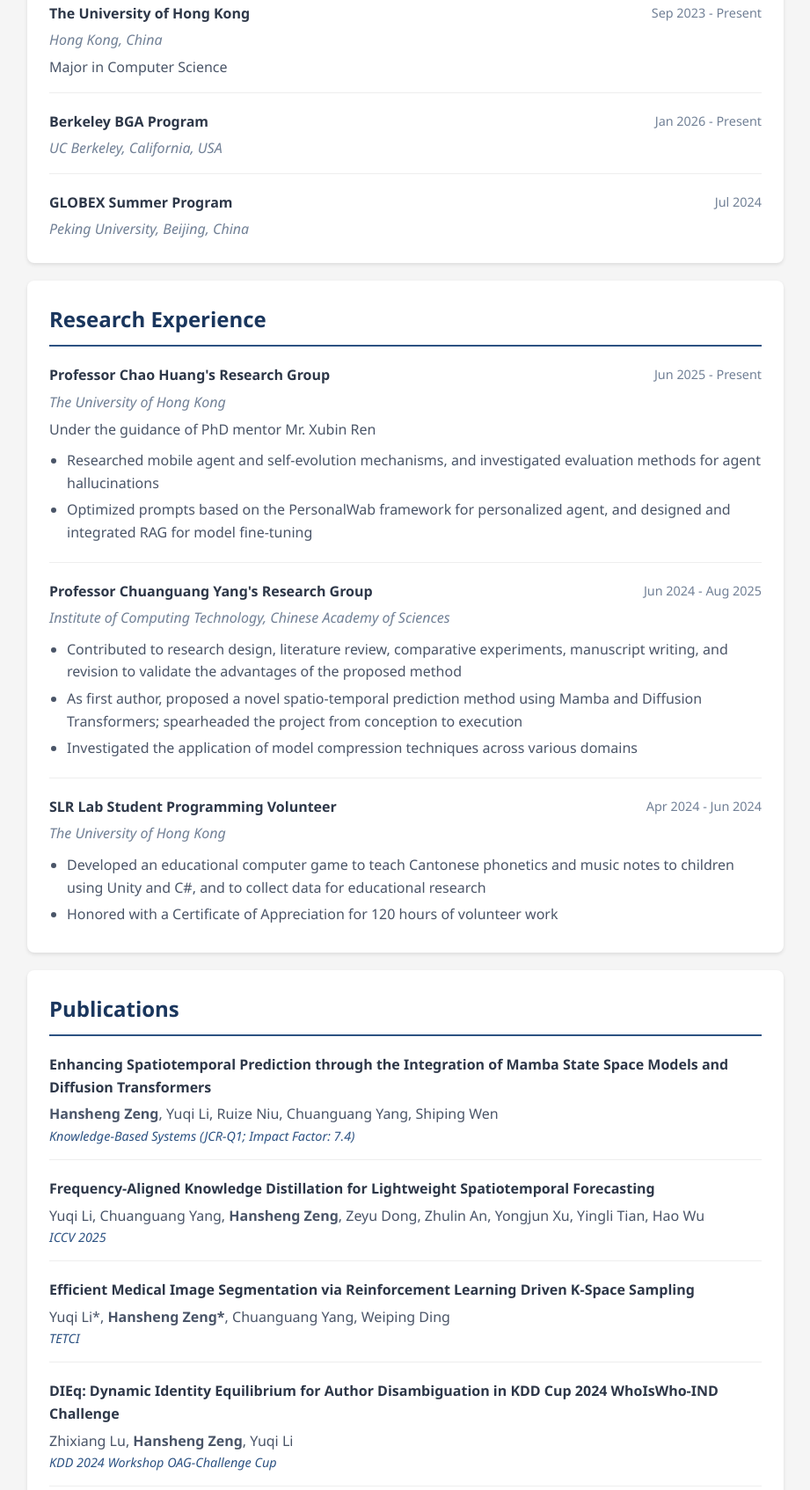
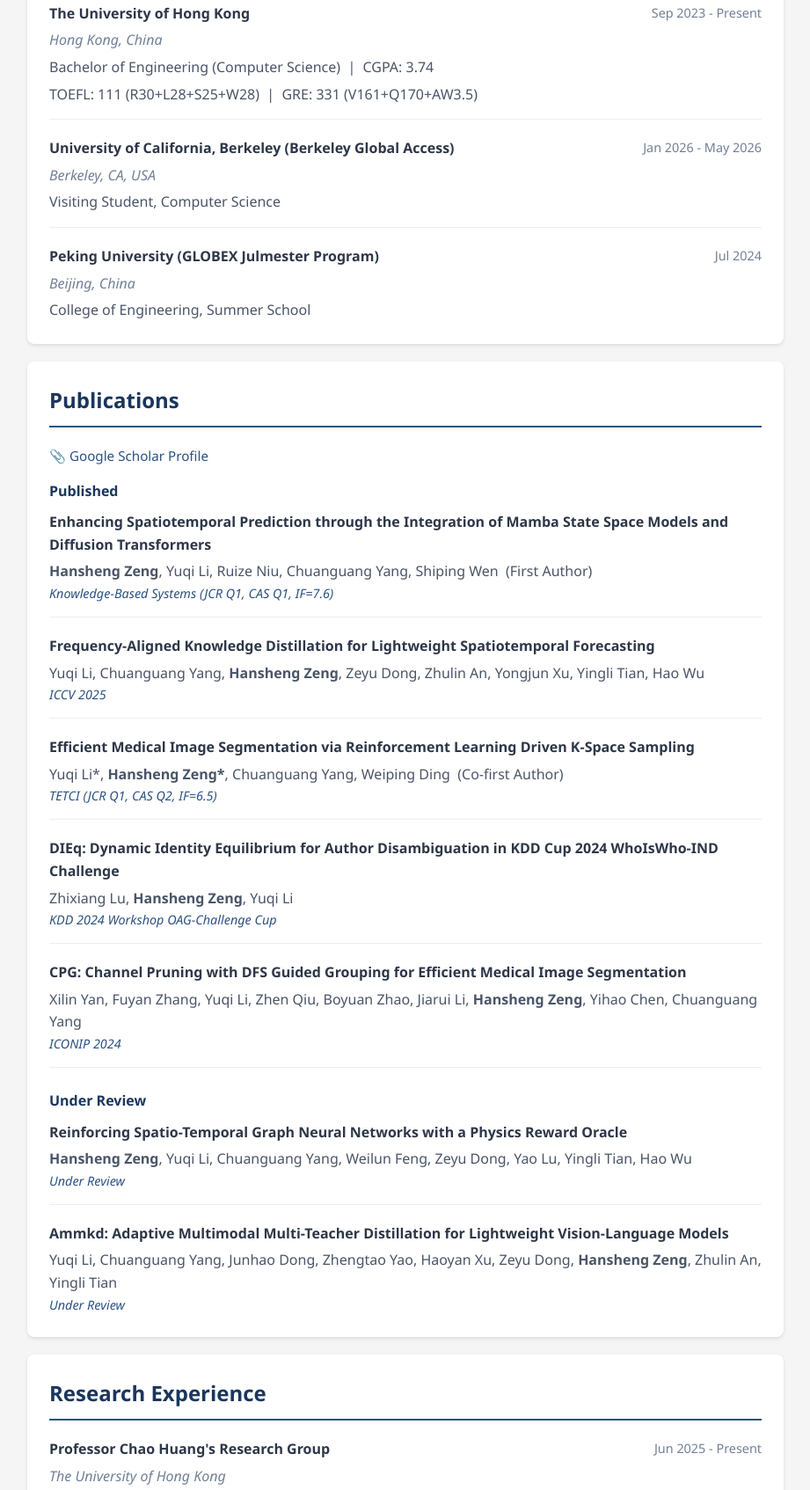
Before and after one commit to Hanson1331/Hanson1331.github.io, a plain HTML site: page index.html in a window 1280 px wide. Shown: the part 746-2440 px from the top of the page at 88% size, without its empty margins (179-1100 px from the left). Drawn offline with Linux system fonts and the light colour scheme.

Commit message:
Update personal website: revise content, remove Skills section and GitHub Pages link
Co-Authored-By: Claude Opus 4.6 <noreply@anthropic.com>

```diff
--- a/index.html
+++ b/index.html
@@ -112,34 +112,35 @@
             color: #4a5568;
             margin-top: 5px;
         }
-        ul {
-            margin-left: 20px;
-            margin-top: 10px;
-        }
-        li {
-            margin-bottom: 5px;
-            color: #4a5568;
-        }
         .publication-venue {
             color: #2c5282;
             font-style: italic;
             font-size: 0.9rem;
         }
-        .skills-grid {
-            display: grid;
-            gap: 15px;
-        }
-        .skill-category {
+        .publication-section-title {
+            font-size: 1rem;
+            color: #1a365d;
+            margin-top: 15px;
             margin-bottom: 10px;
-        }
-        .skill-category strong {
-            color: #2d3748;
+            font-weight: 600;
         }
         footer {
             text-align: center;
             padding: 20px;
             color: #718096;
             font-size: 0.9rem;
+        }
+        .scholar-link {
+            margin-bottom: 15px;
+            font-size: 0.95rem;
+        }
+        .scholar-link a {
+            color: #2c5282;
+            text-decoration: none;
+            font-weight: 500;
+        }
+        .scholar-link a:hover {
+            text-decoration: underline;
         }
         @media (max-width: 600px) {
             header h1 {
@@ -159,8 +160,8 @@
             <p>Junior, The University of Hong Kong, Hong Kong, China</p>
             <div class="contact-info">
                 <a href="mailto:hansonz641@gmail.com">hansonz641@gmail.com</a> |
-                <a href="tel:+13412379163">(341) 237-9163</a> |
-                <a href="https://Hanson1331.github.io">Hanson1331.github.io</a>
+                <a href="mailto:hanson_z7@berkeley.edu">hanson_z7@berkeley.edu</a> |
+                <a href="tel:+13412379163">(341) 237-9163</a>
             </div>
         </div>
     </header>
@@ -169,10 +170,11 @@
         <section id="research-interests">
             <h2>Research Interests</h2>
             <div class="interests">
-                <span class="interest-tag">Personalized Agent</span>
-                <span class="interest-tag">Knowledge Distillation</span>
-                <span class="interest-tag">Model Pruning</span>
-                <span class="interest-tag">Spatio-temporal Prediction</span>
+                <span class="interest-tag">AI Agent</span>
+                <span class="interest-tag">Computer Vision</span>
+                <span class="interest-tag">LLM & NLP</span>
+                <span class="interest-tag">Spatio-Temporal Data Mining</span>
+                <span class="interest-tag">Model Compression</span>
             </div>
         </section>
 
@@ -184,21 +186,72 @@
                     <span class="item-date">Sep 2023 - Present</span>
                 </div>
                 <div class="item-location">Hong Kong, China</div>
-                <div class="item-details">Major in Computer Science</div>
+                <div class="item-details">Bachelor of Engineering (Computer Science) &nbsp;|&nbsp; CGPA: 3.74</div>
+                <div class="item-details">TOEFL: 111 (R30+L28+S25+W28) &nbsp;|&nbsp; GRE: 331 (V161+Q170+AW3.5)</div>
             </div>
             <div class="education-item">
                 <div class="item-header">
-                    <span class="item-title">Berkeley BGA Program</span>
-                    <span class="item-date">Jan 2026 - Present</span>
+                    <span class="item-title">University of California, Berkeley (Berkeley Global Access)</span>
+                    <span class="item-date">Jan 2026 - May 2026</span>
                 </div>
-                <div class="item-location">UC Berkeley, California, USA</div>
+                <div class="item-location">Berkeley, CA, USA</div>
+                <div class="item-details">Visiting Student, Computer Science</div>
             </div>
             <div class="education-item">
                 <div class="item-header">
-                    <span class="item-title">GLOBEX Summer Program</span>
+                    <span class="item-title">Peking University (GLOBEX Julmester Program)</span>
                     <span class="item-date">Jul 2024</span>
                 </div>
-                <div class="item-location">Peking University, Beijing, China</div>
+                <div class="item-location">Beijing, China</div>
+                <div class="item-details">College of Engineering, Summer School</div>
+            </div>
+        </section>
+
+        <section id="publications">
+            <h2>Publications</h2>
+            <div class="scholar-link">
+                📎 <a href="https://scholar.google.com/citations?user=0HHaRP0AAAAJ&hl=zh-TW" target="_blank">Google Scholar Profile</a>
+            </div>
+
+            <div class="publication-section-title">Published</div>
+
+            <div class="publication-item">
+                <div class="item-title">Enhancing Spatiotemporal Prediction through the Integration of Mamba State Space Models and Diffusion Transformers</div>
+                <div class="item-details"><strong>Hansheng Zeng</strong>, Yuqi Li, Ruize Niu, Chuanguang Yang, Shiping Wen &nbsp;(First Author)</div>
+                <div class="publication-venue">Knowledge-Based Systems (JCR Q1, CAS Q1, IF=7.6)</div>
+            </div>
+            <div class="publication-item">
+                <div class="item-title">Frequency-Aligned Knowledge Distillation for Lightweight Spatiotemporal Forecasting</div>
+                <div class="item-details">Yuqi Li, Chuanguang Yang, <strong>Hansheng Zeng</strong>, Zeyu Dong, Zhulin An, Yongjun Xu, Yingli Tian, Hao Wu</div>
+                <div class="publication-venue">ICCV 2025</div>
+            </div>
+            <div class="publication-item">
+                <div class="item-title">Efficient Medical Image Segmentation via Reinforcement Learning Driven K-Space Sampling</div>
+                <div class="item-details">Yuqi Li*, <strong>Hansheng Zeng*</strong>, Chuanguang Yang, Weiping Ding &nbsp;(Co-first Author)</div>
+                <div class="publication-venue">TETCI (JCR Q1, CAS Q2, IF=6.5)</div>
+            </div>
+            <div class="publication-item">
+                <div class="item-title">DIEq: Dynamic Identity Equilibrium for Author Disambiguation in KDD Cup 2024 WhoIsWho-IND Challenge</div>
+                <div class="item-details">Zhixiang Lu, <strong>Hansheng Zeng</strong>, Yuqi Li</div>
+                <div class="publication-venue">KDD 2024 Workshop OAG-Challenge Cup</div>
+            </div>
+            <div class="publication-item">
+                <div class="item-title">CPG: Channel Pruning with DFS Guided Grouping for Efficient Medical Image Segmentation</div>
+                <div class="item-details">Xilin Yan, Fuyan Zhang, Yuqi Li, Zhen Qiu, Boyuan Zhao, Jiarui Li, <strong>Hansheng Zeng</strong>, Yihao Chen, Chuanguang Yang</div>
+                <div class="publication-venue">ICONIP 2024</div>
+            </div>
+
+            <div class="publication-section-title" style="margin-top: 25px;">Under Review</div>
+
+            <div class="publication-item">
+                <div class="item-title">Reinforcing Spatio-Temporal Graph Neural Networks with a Physics Reward Oracle</div>
+                <div class="item-details"><strong>Hansheng Zeng</strong>, Yuqi Li, Chuanguang Yang, Weilun Feng, Zeyu Dong, Yao Lu, Yingli Tian, Hao Wu</div>
+                <div class="publication-venue">Under Review</div>
+            </div>
+            <div class="publication-item">
+                <div class="item-title">Ammkd: Adaptive Multimodal Multi-Teacher Distillation for Lightweight Vision-Language Models</div>
+                <div class="item-details">Yuqi Li, Chuanguang Yang, Junhao Dong, Zhengtao Yao, Haoyan Xu, Zeyu Dong, <strong>Hansheng Zeng</strong>, Zhulin An, Yingli Tian</div>
+                <div class="publication-venue">Under Review</div>
             </div>
         </section>
 
@@ -210,23 +263,13 @@
                     <span class="item-date">Jun 2025 - Present</span>
                 </div>
                 <div class="item-location">The University of Hong Kong</div>
-                <div class="item-details">Under the guidance of PhD mentor Mr. Xubin Ren</div>
-                <ul>
-                    <li>Researched mobile agent and self-evolution mechanisms, and investigated evaluation methods for agent hallucinations</li>
-                    <li>Optimized prompts based on the PersonalWab framework for personalized agent, and designed and integrated RAG for model fine-tuning</li>
-                </ul>
             </div>
             <div class="experience-item">
                 <div class="item-header">
                     <span class="item-title">Professor Chuanguang Yang's Research Group</span>
-                    <span class="item-date">Jun 2024 - Aug 2025</span>
+                    <span class="item-date">Jun 2024 - Present</span>
                 </div>
                 <div class="item-location">Institute of Computing Technology, Chinese Academy of Sciences</div>
-                <ul>
-                    <li>Contributed to research design, literature review, comparative experiments, manuscript writing, and revision to validate the advantages of the proposed method</li>
-                    <li>As first author, proposed a novel spatio-temporal prediction method using Mamba and Diffusion Transformers; spearheaded the project from conception to execution</li>
-                    <li>Investigated the application of model compression techniques across various domains</li>
-                </ul>
             </div>
             <div class="experience-item">
                 <div class="item-header">
@@ -234,39 +277,6 @@
                     <span class="item-date">Apr 2024 - Jun 2024</span>
                 </div>
                 <div class="item-location">The University of Hong Kong</div>
-                <ul>
-                    <li>Developed an educational computer game to teach Cantonese phonetics and music notes to children using Unity and C#, and to collect data for educational research</li>
-                    <li>Honored with a Certificate of Appreciation for 120 hours of volunteer work</li>
-                </ul>
-            </div>
-        </section>
-
-        <section id="publications">
-            <h2>Publications</h2>
-            <div class="publication-item">
-                <div class="item-title">Enhancing Spatiotemporal Prediction through the Integration of Mamba State Space Models and Diffusion Transformers</div>
-                <div class="item-details"><strong>Hansheng Zeng</strong>, Yuqi Li, Ruize Niu, Chuanguang Yang, Shiping Wen</div>
-                <div class="publication-venue">Knowledge-Based Systems (JCR-Q1; Impact Factor: 7.4)</div>
-            </div>
-            <div class="publication-item">
-                <div class="item-title">Frequency-Aligned Knowledge Distillation for Lightweight Spatiotemporal Forecasting</div>
-                <div class="item-details">Yuqi Li, Chuanguang Yang, <strong>Hansheng Zeng</strong>, Zeyu Dong, Zhulin An, Yongjun Xu, Yingli Tian, Hao Wu</div>
-                <div class="publication-venue">ICCV 2025</div>
-            </div>
-            <div class="publication-item">
-                <div class="item-title">Efficient Medical Image Segmentation via Reinforcement Learning Driven K-Space Sampling</div>
-                <div class="item-details">Yuqi Li*, <strong>Hansheng Zeng*</strong>, Chuanguang Yang, Weiping Ding</div>
-                <div class="publication-venue">TETCI</div>
-            </div>
-            <div class="publication-item">
-                <div class="item-title">DIEq: Dynamic Identity Equilibrium for Author Disambiguation in KDD Cup 2024 WhoIsWho-IND Challenge</div>
-                <div class="item-details">Zhixiang Lu, <strong>Hansheng Zeng</strong>, Yuqi Li</div>
-                <div class="publication-venue">KDD 2024 Workshop OAG-Challenge Cup</div>
-            </div>
-            <div class="publication-item">
-                <div class="item-title">CPG: Channel Pruning with DFS Guided Grouping for Efficient Medical Image Segmentation</div>
-                <div class="item-details">Xilin Yan, Fuyan Zhang, Yuqi Li, Zhen Qiu, Boyuan Zhao, Jiarui Li, <strong>Hansheng Zeng</strong>, Yihao Chen, Chuanguang Yang</div>
-                <div class="publication-venue">ICONIP 2024</div>
             </div>
         </section>
 
@@ -281,20 +291,6 @@
             </div>
         </section>
 
-        <section id="skills">
-            <h2>Skills</h2>
-            <div class="skills-grid">
-                <div class="skill-category">
-                    <strong>Languages:</strong> Chinese, English (TOEFL 111 & GRE 331), Cantonese
-                </div>
-                <div class="skill-category">
-                    <strong>Development Tools:</strong> PyTorch, Markdown, LaTeX, Unity, Git, Linux, Docker, PostgreSQL
-                </div>
-                <div class="skill-category">
-                    <strong>Programming Languages:</strong> Python, C/C++, Java, Assembly
-                </div>
-            </div>
-        </section>
     </div>
 
     <footer>
```
